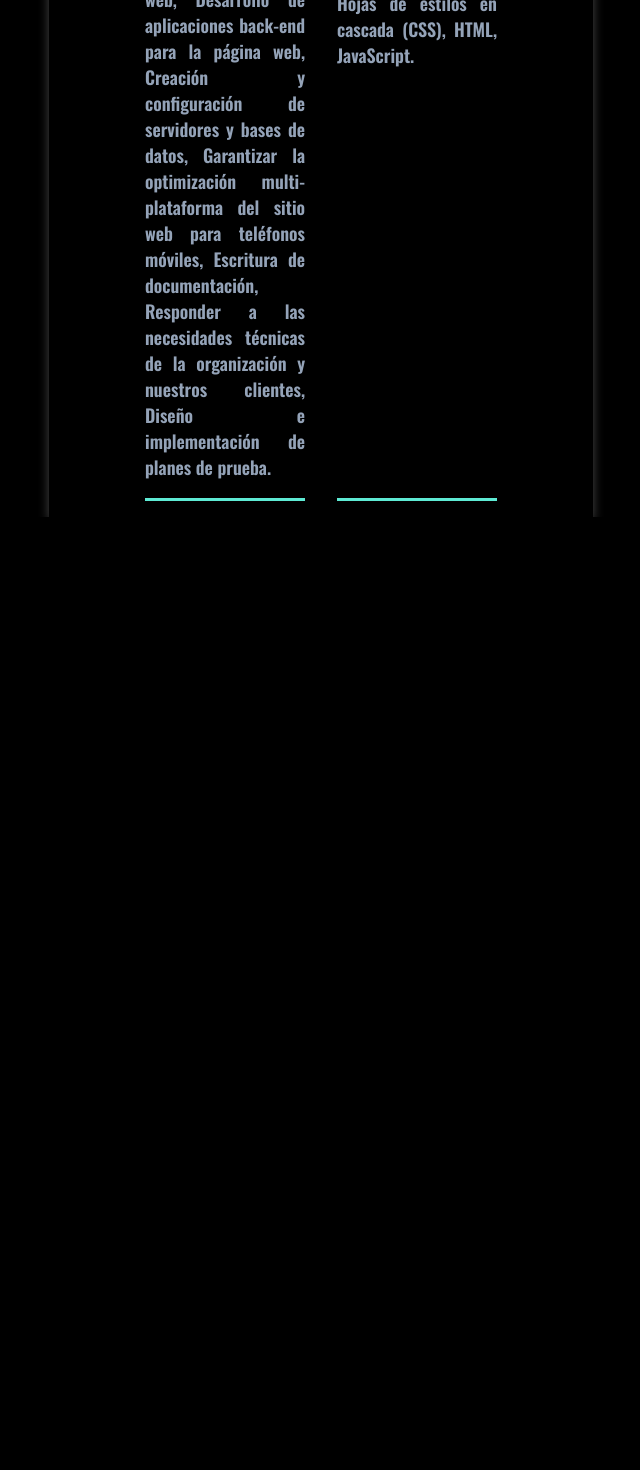
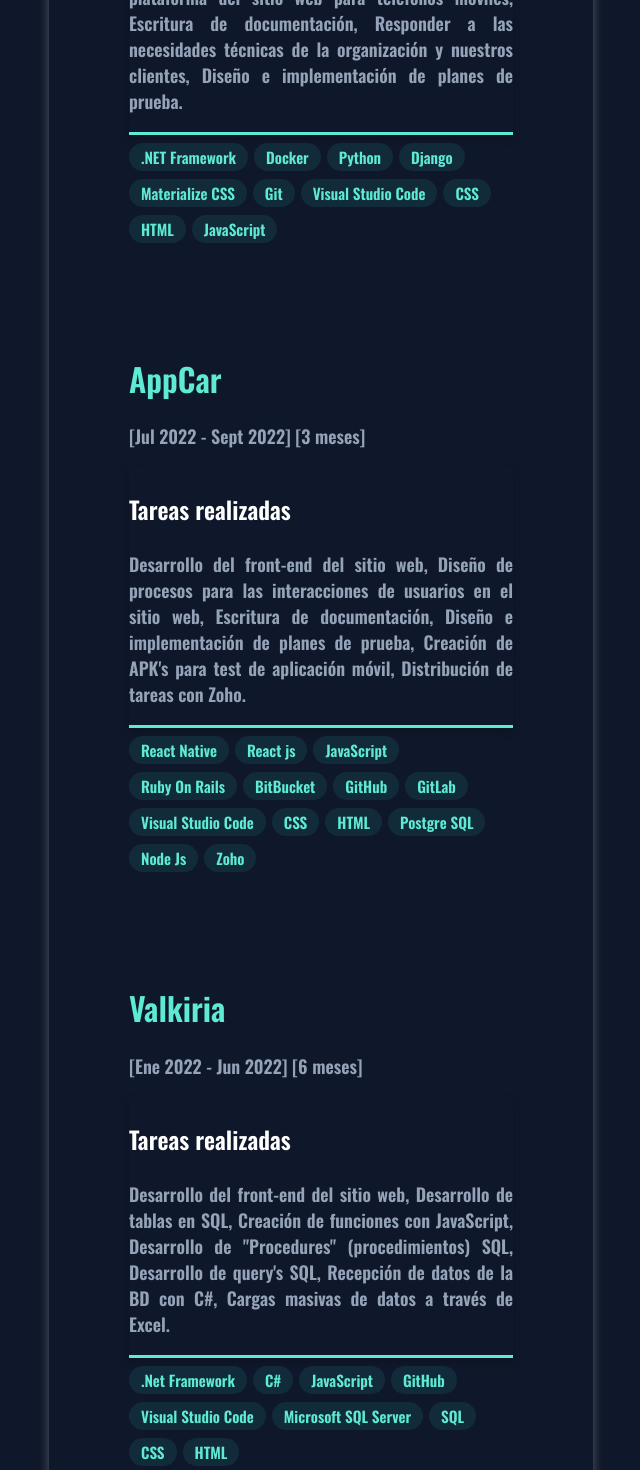
Before and after one commit to Madnolito/BJE-ReactApp, a React (Create React App) app: page /BJE-ReactApp/manu in a window 1280 px wide. Shown: the part 1300-2770 px from the top of the page, without its empty margins (319-959 px from the left). Before the commit the page ends 1817 px from the top, so only its background shows below. Built offline with nearby package versions, Linux system fonts and the light colour scheme.

Commit message:
Versión 1.0 Portafolio Manu

```diff
--- a/src/pages/manu/manu.css
+++ b/src/pages/manu/manu.css
@@ -1,12 +1,14 @@
-/* .Container {
+body {
     --tw-bg-opacity: 1;
     background-color: rgb(15 23 42/var(--tw-bg-opacity)) !important;
-} */
+}
 
 .manu-container {
     margin-left: 23rem;
     margin-right: 23rem;
     box-shadow: 0 4px 10px rgba(255, 255, 255, 0.281);
+    padding-bottom: 10rem;
+    margin-bottom: 3rem;
 }
 
 .manu-container h1, h2, h3, h4, p, span, strong {
@@ -23,6 +25,7 @@
     color: rgb(94 234 212/var(--tw-text-opacity));
     font-size: 70px;
     margin-bottom: 0;
+    font-style: inherit;
 }
 
 .manu-subtitle{
@@ -66,7 +69,6 @@
 }
 
 .job-card{
-    margin: 1rem;
     --tw-text-opacity: 1;
     overflow: hidden;
     text-align: center;
@@ -92,16 +94,36 @@
     font-size: 18px;
 }
 
-.job-tecno {
-    --tw-text-opacity: 1;
-    color: rgb(148 163 184/var(--tw-text-opacity));
-    text-align: justify;
-    font-size: 18px;
+.job-duty {
+    text-align: left;
+    font-size: 24px;
 }
 
-.job-duty {
-    font-size: 20px;
-}
+/* FIN EXPERIENCIA */
 
+  .flex-wrap {
+    flex-wrap: wrap;
+    padding-left: 0;
+    margin-bottom: 7rem;
+  }
 
-/* FIN EXPERIENCIA */
+  .aptitudes-li {
+    margin-top: 0.5rem;
+    margin-right: 0.375rem;
+  }
+
+  .aptitudes-box {
+    --tw-text-opacity: 1;
+    color: rgb(94 234 212/var(--tw-text-opacity));
+    line-height: 1.25rem;
+    font-weight: 500;
+    font-size: .95rem;
+    padding-top: 0.25rem;
+    padding-bottom: 0.25rem;
+    padding-left: 0.75rem;
+    padding-right: 0.75rem;
+    background-color: rgba(45,212,191,.1);
+    border-radius: 9999px;
+    align-items: center;
+    display: flex;
+  }
--- a/src/pages/manu/manu.js
+++ b/src/pages/manu/manu.js
@@ -3,6 +3,8 @@ import './manu.css';
 import { motion } from "framer-motion";
 
 var ihunt = "[Nov 2022 - Jun 2023] [8 meses]";
+var appcar = "[Jul 2022 - Sept 2022] [3 meses]";
+var valkiria = "[Ene 2022 - Jun 2022] [6 meses]";
 
 export const Manu = () => {
   return (
@@ -13,20 +15,23 @@ export const Manu = () => {
 
         <motion.div
           className='title-animate'
-          whileHover={{ scale: 1.1 }}
+          whileHover={{
+            scale: 1.1,
+            textShadow: "0px 0px 4px rgb(255,255,255)"}}
           initial={{ opacity: 0, scale: 0.5 }}
           animate={{ opacity: 1, scale: 1 }}
           transition={{ duration: 0.7 }}>
-
           <h1 className='manu-title'>Portafolio de Emanuel</h1>
         </motion.div>
 
         <motion.div
           className='title-animate'
-          whileHover={{ scale: 1.1 }}
+          whileHover={{
+            scale: 1.1,
+            textShadow: "0px 0px 4px rgb(255,255,255)" }}
           initial={{ opacity: 0, scale: 0.5 }}
           animate={{ opacity: 1, scale: 1 }}
-          transition={{ duration: 0.7 }}>
+          transition={{ duration: 0.9 }}>
           <h2 className='manu-subtitle'>Desarrollador</h2>
         </motion.div>
 
@@ -39,7 +44,7 @@ export const Manu = () => {
         </motion.div>
         <motion.div
 
-        whileHover={{ scale: 1.2 }}
+        whileHover={{ scale: 1.1 }}
         initial={{ opacity: 1, scale: 0 }}
         animate={{ opacity: 1, scale: 1 }}
         transition={{ duration: 1.5 }}
@@ -56,6 +61,8 @@ export const Manu = () => {
         transition={{ duration: 2 }}
         >
         <h1 className='experience'>Experiencia</h1>
+
+        {/* PRIMERA EXPERIENCIA */}
         <h1 className='business-name'>iHunt</h1>
         <p className="job-time">{ihunt}</p>
         </motion.div>
@@ -75,14 +82,108 @@ export const Manu = () => {
           Responder a las necesidades técnicas de la organización y nuestros clientes, Diseño e implementación de planes de prueba.
         </p>
         </div>
+        </div>
+        <ul className='flex-wrap'>
+          <li className='aptitudes-li'><div className='aptitudes-box'>.NET Framework</div></li>
+          <li className='aptitudes-li'><div className='aptitudes-box'>Docker</div></li>
+          <li className='aptitudes-li'><div className='aptitudes-box'>Python</div></li>
+          <li className='aptitudes-li'><div className='aptitudes-box'>Django</div></li>
+          <li className='aptitudes-li'><div className='aptitudes-box'>Materialize CSS</div></li>
+          <li className='aptitudes-li'><div className='aptitudes-box'>Git</div></li>
+          <li className='aptitudes-li'><div className='aptitudes-box'>Visual Studio Code</div></li>
+          <li className='aptitudes-li'><div className='aptitudes-box'>CSS</div></li>
+          <li className='aptitudes-li'><div className='aptitudes-box'>HTML</div></li>
+          <li className='aptitudes-li'><div className='aptitudes-box'>JavaScript</div></li>
+        </ul>
+
+
+
+      </motion.div>
+      {/* FIN PRIMERA EXP */}
+
+
+      {/* SEGUNDA EXPERIENCIA */}
+      <motion.div
+        initial={{ opacity: 0, scale: 0 }}
+        animate={{ opacity: 1, scale: 1 }}
+        transition={{ duration: 2 }}
+        >
+      <h1 className='business-name'>AppCar</h1>
+      <p className="job-time">{appcar}</p>
+      </motion.div>
+        <motion.div
+        initial={{ opacity: 0, scale: 0 }}
+        animate={{ opacity: 1, scale: 1 }}
+        transition={{ duration: 2 }}
+        whileHover={{ scale: 1.1 }}
+        >
+        <div className="card-container">
         <div className='job-card'>
-        <h3 className='job-duty'>Tecnologías utilizadas</h3>
-        <p className='job-tecno'>Docker, Python, Django, Materialize CSS, Git, Microsoft Visual Studio Code,
-         Hojas de estilos en cascada (CSS), HTML, JavaScript.
+        <h3 className='job-duty'>Tareas realizadas</h3>
+        <p className='job-description'>Desarrollo del front-end del sitio web, Diseño de procesos para las interacciones de usuarios en el sitio web,
+        Escritura de documentación, Diseño e implementación de planes de prueba, Creación de APK's para test de aplicación móvil, Distribución de
+        tareas con Zoho.
         </p>
         </div>
-      </div>
+        </div>
+
+        <ul className='flex-wrap'>
+          <li className='aptitudes-li'><div className='aptitudes-box'>React Native</div></li>
+          <li className='aptitudes-li'><div className='aptitudes-box'>React js</div></li>
+          <li className='aptitudes-li'><div className='aptitudes-box'>JavaScript</div></li>
+          <li className='aptitudes-li'><div className='aptitudes-box'>Ruby On Rails</div></li>
+          <li className='aptitudes-li'><div className='aptitudes-box'>BitBucket</div></li>
+          <li className='aptitudes-li'><div className='aptitudes-box'>GitHub</div></li>
+          <li className='aptitudes-li'><div className='aptitudes-box'>GitLab</div></li>
+          <li className='aptitudes-li'><div className='aptitudes-box'>Visual Studio Code</div></li>
+          <li className='aptitudes-li'><div className='aptitudes-box'>CSS</div></li>
+          <li className='aptitudes-li'><div className='aptitudes-box'>HTML</div></li>
+          <li className='aptitudes-li'><div className='aptitudes-box'>Postgre SQL</div></li>
+          <li className='aptitudes-li'><div className='aptitudes-box'>Node Js</div></li>
+          <li className='aptitudes-li'><div className='aptitudes-box'>Zoho</div></li>
+        </ul>
+
       </motion.div>
+      {/* FIN SEGUNDA EXP */}
+
+      {/* TERCERA EXPERIENCIA */}
+      <motion.div
+        initial={{ opacity: 0, scale: 0 }}
+        animate={{ opacity: 1, scale: 1 }}
+        transition={{ duration: 2 }}
+        >
+      <h1 className='business-name'>Valkiria</h1>
+      <p className="job-time">{valkiria}</p>
+      </motion.div>
+
+        <motion.div
+        initial={{ opacity: 0, scale: 0 }}
+        animate={{ opacity: 1, scale: 1 }}
+        transition={{ duration: 2 }}
+        whileHover={{ scale: 1.1 }}
+        >
+        <div className="card-container">
+        <div className='job-card'>
+        <h3 className='job-duty'>Tareas realizadas</h3>
+        <p className='job-description'>Desarrollo del front-end del sitio web, Desarrollo de tablas en SQL,
+        Creación de funciones con JavaScript, Desarrollo de "Procedures" (procedimientos) SQL, Desarrollo de query's SQL,
+        Recepción de datos de la BD con C#, Cargas masivas de datos a través de Excel.
+        </p>
+        </div>
+        </div>
+        <ul className='flex-wrap'>
+          <li className='aptitudes-li'><div className='aptitudes-box'>.Net Framework</div></li>
+          <li className='aptitudes-li'><div className='aptitudes-box'>C#</div></li>
+          <li className='aptitudes-li'><div className='aptitudes-box'>JavaScript</div></li>
+          <li className='aptitudes-li'><div className='aptitudes-box'>GitHub</div></li>
+          <li className='aptitudes-li'><div className='aptitudes-box'>Visual Studio Code</div></li>
+          <li className='aptitudes-li'><div className='aptitudes-box'>Microsoft SQL Server</div></li>
+          <li className='aptitudes-li'><div className='aptitudes-box'>SQL</div></li>
+          <li className='aptitudes-li'><div className='aptitudes-box'>CSS</div></li>
+          <li className='aptitudes-li'><div className='aptitudes-box'>HTML</div></li>
+        </ul>
+      </motion.div>
+
         </div>
         </div>
 
```
